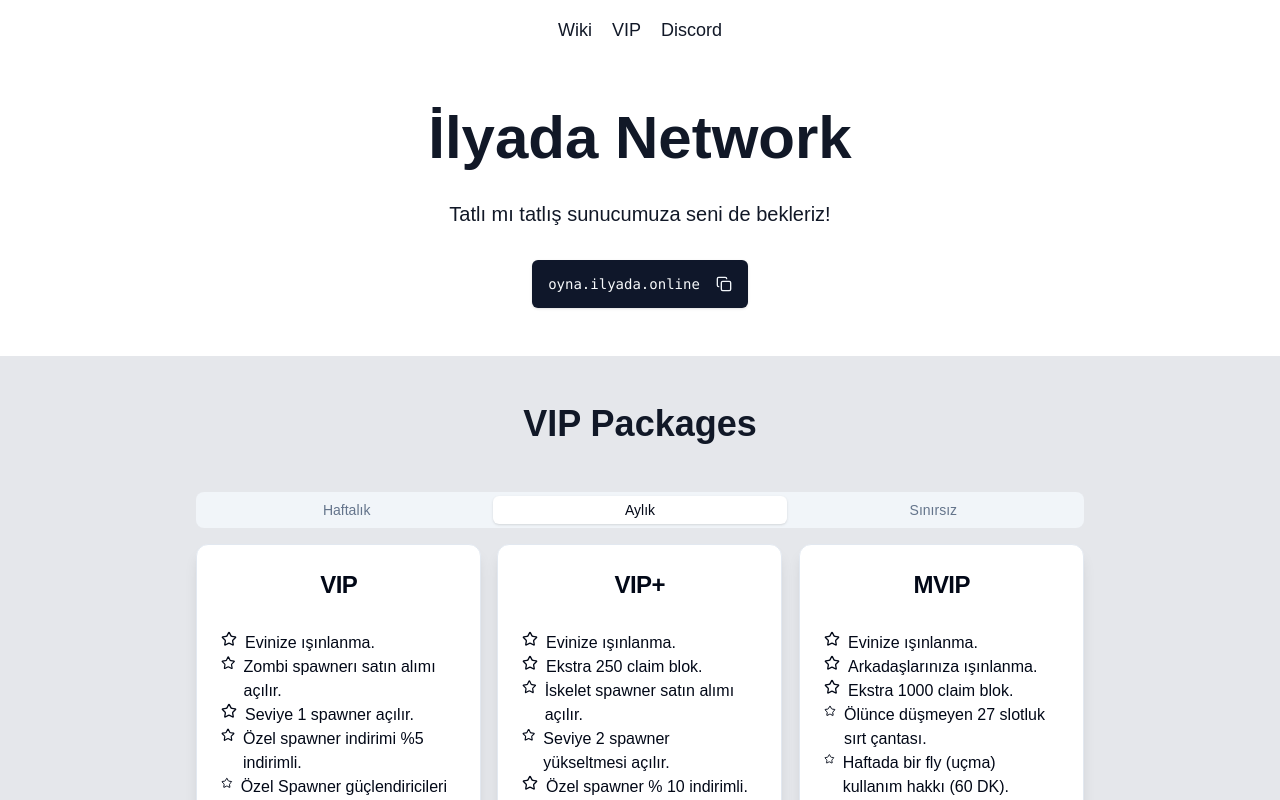
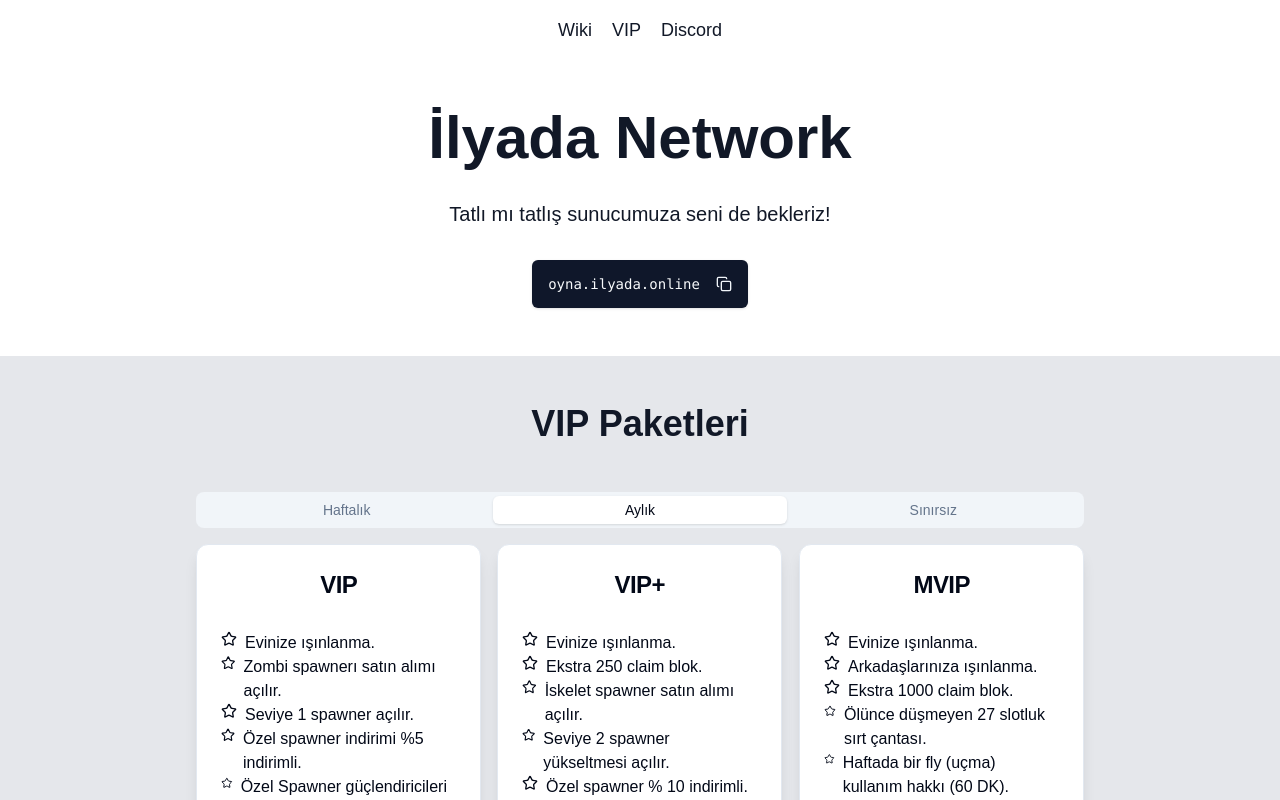
Before and after one commit to igdiaysu/ilyada-network, a Next.js app: page / in a window 1280 px wide. Shown: the top 800 px of the page. Built offline with nearby package versions, Linux system fonts and the light colour scheme.

Commit message:
fix vip packages title

```diff
--- a/app/page.tsx
+++ b/app/page.tsx
@@ -260,7 +260,7 @@
   return (
     <section id="vip-packages" className="flex flex-col items-center py-12 px-4 md:px-8 lg:px-12 bg-gray-200 dark:bg-zinc-800">
       <h2 className="text-3xl md:text-4xl font-bold mb-12 text-center">
-        VIP Packages
+        VIP Paketleri
       </h2>
       <Tabs defaultValue={packages[1].title} className="flex flex-col w-3/4 max-md:w-full">
         <TabsList className="grid w-full grid-cols-3 mb-4">
```
